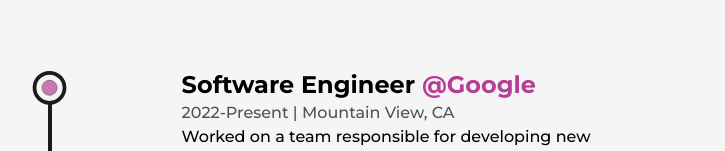
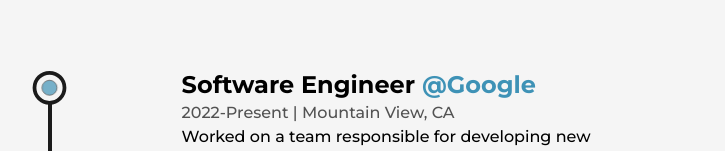
Before and after one commit to mainerprenuer/portfolio_v2, a Next.js app: page /about in a window 1280 px wide. Shown: the part 2503-2654 px from the top of the page, without its empty margins (244-969 px from the left). Built offline with nearby package versions, Linux system fonts and the light colour scheme.

Commit message:
added transition color ..everything to green white green

```diff
--- a/src/components/Logo.js
+++ b/src/components/Logo.js
@@ -12,12 +12,12 @@ const Logo = () => {
         rounded-full text-2xl font-bold border border-solid border-transparent dark:border-light
         '
         whileHover={{
-          backgroundColor: ["#121212", "rgba(131,58,180,1)","rgba(253,29,29,1)","rgba(252,176,69,1)","rgba(131,58,180,1)", "#121212"],
+          backgroundColor: ["#121212", "rgba(62,182,70,1)","rgba(240,242,242,1)","rgba(62,182,70,1)","rgba(240,242,242,1)", "#121212"],
           transition: {duration: 1, repeat: Infinity}
         }}
         >MM</MotionLink>
     </div>
   )
 }
-
+240, 242, 242
 export default Logo
--- a/src/components/TransitionEffect.js
+++ b/src/components/TransitionEffect.js
@@ -4,7 +4,7 @@ import {motion} from 'framer-motion'
 const TransitionEffect = () => {
   return (
     <>
-        <motion.div className='fixed top-0 bottom-0 right-full w-screen h-screen z-30 bg-primary'
+        <motion.div className='fixed top-0 bottom-0 right-full w-screen h-screen z-30 bg-primaryDark'
         initial={{x:"100%",width:"100%"}}
         animate={{x:"0%",width:"0%"}}
         exit={{x:["0%","100%"], width:["0%","100%"]}}
@@ -15,7 +15,7 @@ const TransitionEffect = () => {
         animate={{x:"0%",width:"0%"}}
         transition={{delay:0.2, duration:0.8, ease:"easeInOut"}}
         />
-        <motion.div className='fixed top-0 bottom-0 right-full w-screen h-screen z-10 bg-dark'
+        <motion.div className='fixed top-0 bottom-0 right-full w-screen h-screen z-10 bg-primaryDark'
         initial={{x:"100%",width:"100%"}}
         animate={{x:"0%",width:"0%"}}
         transition={{delay:0.4, duration:0.8, ease:"easeInOut"}}
--- a/tailwind.config.js
+++ b/tailwind.config.js
@@ -17,8 +17,8 @@ module.exports = {
       colors: {
         dark: "#1b1b1b",
         light: "#f5f5f5",
-        primary: "#B63E96", // 240,86,199
-        primaryDark: "#58E6D9", // 80,230,217
+        primary: "#3E92B6", // 62, 146, 182
+        primaryDark: "#3EB646", // 62, 182, 70
       },
       animation: {
         'spin-slow':'spin 10s linear infinite',
```
